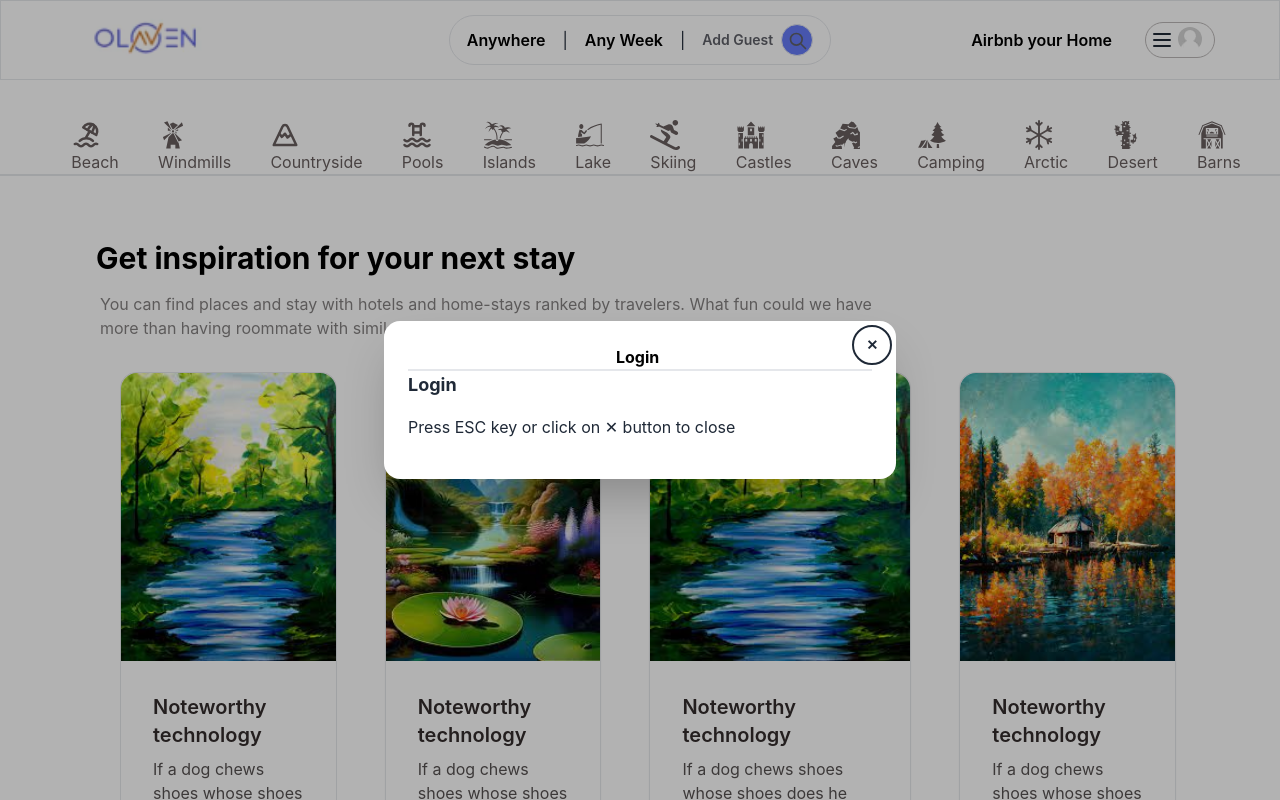
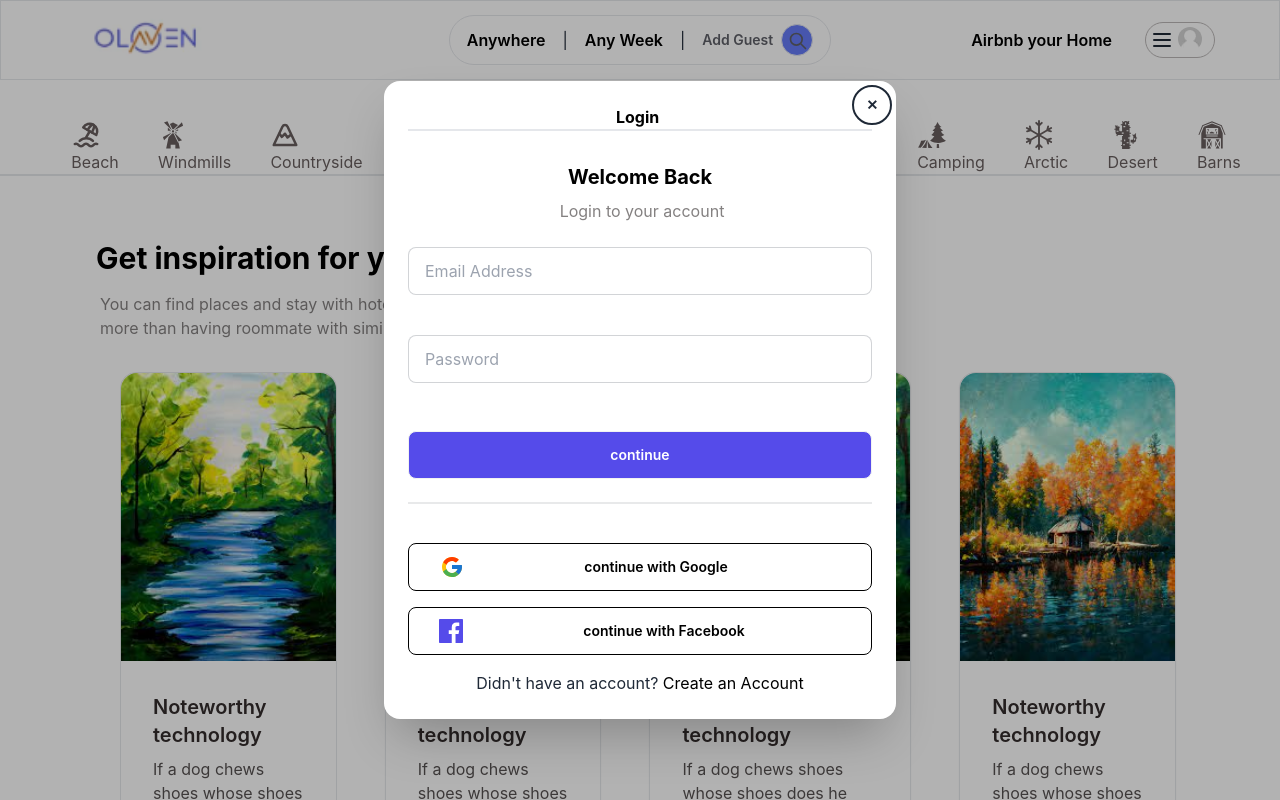
Before and after one commit to MD-Jubayer-Khan/test-project, a React (Create React App) app: page / in a window 1280 px wide. Both pictures are taken after a click on the element "Airbnb your Home". Shown: the top 800 px of the page. Built offline with nearby package versions, Linux system fonts and the light colour scheme.

Commit message:
created login modal with google facebook icon

```diff
--- a/src/Component/shared/GuestModal.js
+++ b/src/Component/shared/GuestModal.js
@@ -14,13 +14,13 @@ const GuestModal = () => {
              </div>
                 <div className="pt-8">
               <h1 className="text-xl text-black font-bold">Where do you wanna go?</h1>
-              <p className="py-2 pl-1 text-[#848181]"> find the perfect location!</p>
+              <p className="py-2 pl-1 text-[#848181]"> Find the perfect location!</p>
               <div className='pb-6 border-b-2'>
                 <input type="text" placeholder="Anywhere" className="input input-bordered w-full mt-4 bg-[#ffffff]"/>
               </div>
 
               <img src={img}alt="" className='py-8 w-full'/>
-              <h4 className='btn w-full mt-4 bg-[#554bea] hover:bg-[#5470f9] normal-case'>Search</h4>
+              <h4 className='btn w-full mt-4 bg-[#554bea] hover:bg-[#5470f9] normal-case text-[#ffffff]'>Search</h4>
 
         </div>
           </form>
--- a/src/userAuth/Login.js
+++ b/src/userAuth/Login.js
@@ -1,5 +1,6 @@
 import React from 'react';
-
+import { FcGoogle } from 'react-icons/fc';
+import {GrFacebook} from 'react-icons/gr'
 const Login = () => {
     return (
         <>
@@ -11,8 +12,22 @@ const Login = () => {
                     <span className='ml-52 text-black font-bold'> Login</span>
                      <button className="btn btn-sm btn-circle btn-ghost absolute right-2 top-2"> ✕</button>
                 </div>
-                <h3 className="font-bold text-lg">Login</h3>
-                <p className="py-4 ">Press ESC key or click on ✕ button to close</p>
+
+                <div className="pt-8">
+                     <h1 className="text-xl text-black font-bold text-center">Welcome Back</h1>
+                         <p className="py-2 pl-1 text-[#848181] text-center"> Login to your account</p>
+                    <div className='pb-8'>
+                     <input type="email" placeholder="Email Address" className="input input-bordered w-full mt-4 bg-[#ffffff]"/>
+                       <input type="password" placeholder="Password" className="input input-bordered w-full mt-10 bg-[#ffffff]"/>
+                    </div>
+                         <h4 className='btn w-full mt-4 bg-[#554bea] hover:bg-[#5470f9] normal-case text-[#ffffff]'>continue</h4>
+                         <span className='divider'></span>
+                         <h4 className='btn w-full mt-4 normal-case text-black btn-outline pr-32'> <FcGoogle className='h-6 w-6 mr-28'/> continue with Google</h4>
+                         <h4 className='btn w-full mt-4 normal-case text-black btn-outline pr-28'> <GrFacebook className='h-6 w-6 mr-28 text-[#554bea] '/> continue with Facebook</h4>
+
+                         <p className=' mt-4 text-center'>Didn't have an account? <span className='text-black'>Create an Account</span> </p>
+                </div>
+
               </form>
             </dialog>
 
```
